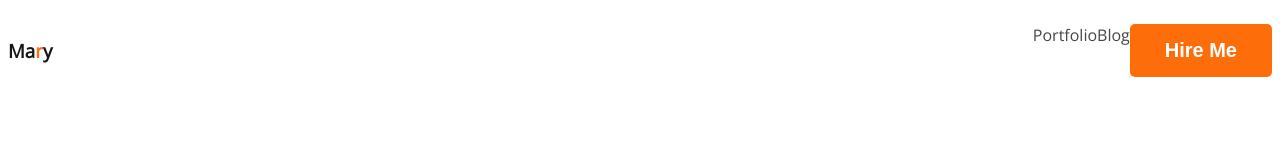
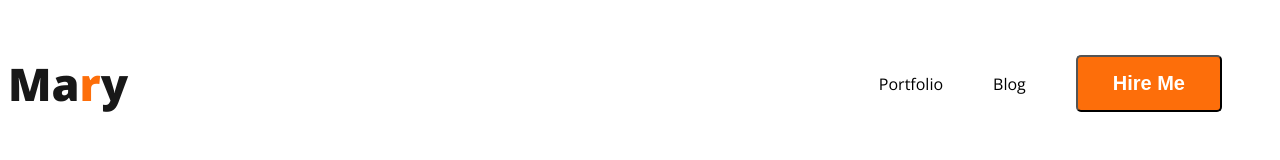
Before and after one commit to Shuvom39/Web-developer-repo, a plain HTML site: page index.html in a window 1280 px wide. Drawn offline with nearby package versions, Linux system fonts and the light colour scheme.

Commit message:
added nav

```diff
--- a/index.html
+++ b/index.html
@@ -3,10 +3,10 @@
 <head>
     <meta charset="UTF-8">
     <meta name="viewport" content="width=device-width, initial-scale=1.0">
-    <title>Web Developer repo</title>
+    <title>Web Developer Portfolio</title>
     <link rel="preconnect" href="https://fonts.googleapis.com">
 <link rel="preconnect" href="https://fonts.gstatic.com" crossorigin>
-<link href="https://fonts.googleapis.com/css2?family=Open+Sans:ital,wght@0,400;1,700&display=swap" rel="stylesheet">
+<link href="https://fonts.googleapis.com/css2?family=Open+Sans:ital,wght@0,400;0,500;0,600;0,700;0,800;1,800&display=swap" rel="stylesheet">
     <link rel="stylesheet" href="styles/portfolio.css">
 </head>
 <body>
@@ -14,17 +14,18 @@
         <nav>
             <h3 class="nav-title">Ma<span class="text-primary">r</span>y</h3>
             <ul>
-                <li><a href="">Portfolio</a></li>
-                <li><a href="">Blog</a></li>
+                <li><a href=""></a>Portfolio</li>
+                <li><a href=""></a>Blog</li>
                 <li><button class="btn-primary">Hire Me</button></li>
             </ul>
         </nav>
-        <main>
-            <footer>
 
-            </footer>
-        </main>
     </header>
+    <main>
 
+    </main>
+    <footer>
+
+    </footer>
 </body>
 </html>
--- a/styles/portfolio.css
+++ b/styles/portfolio.css
@@ -1,39 +1,41 @@
+body{
+    font-family: 'Open Sans', sans-serif;;
+}
+
 nav{
     display: flex;
-    justify-content: space-between;
-    align-items: center;
-}
-body{
-    font-family: 'Open Sans', sans-serif;
-    font-family: Lato, ;
 }
 .nav-title{
     color: #181818;
-    font-family: ;
-    font-weight: 800;
-
+font-size: 45px;
+font-weight: 800;
+line-height: normal;
+}
+.text-primary{
+    color: #FD6E0A;
+}
+nav >ul{
+    display: flex;
+    align-items: center;
+}
+nav li {
+    list-style: none;
+    margin-right: 50px;
+}
+nav {
+    display: flex;
+    align-items:center ;
+    justify-content: space-between;
+}
+nav a {
+    text-decoration: none;
+    color: #474747;
 }
 .btn-primary{
     border-radius: 5px;
 background: #FD6E0A;
-border: 0;
-color: white;
+color: #FFF;
+padding: 15px 35px;
 font-size: 20px;
 font-weight: 700;
-padding: 15px 35px;
 }
-.text-primary{
-    color:#FD6E0A;
-}
-nav >ul{
-    display: flex;
-}
-nav li{
-    list-style: none;
-    margin-right: 50;
-
-}
-nav a{
-    text-decoration: none;
-    color:#474747 ;
-}
```
